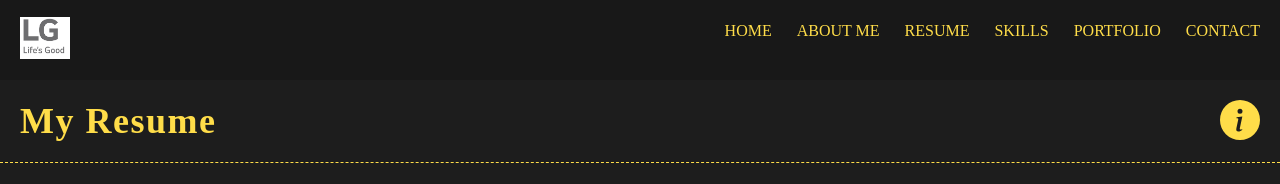
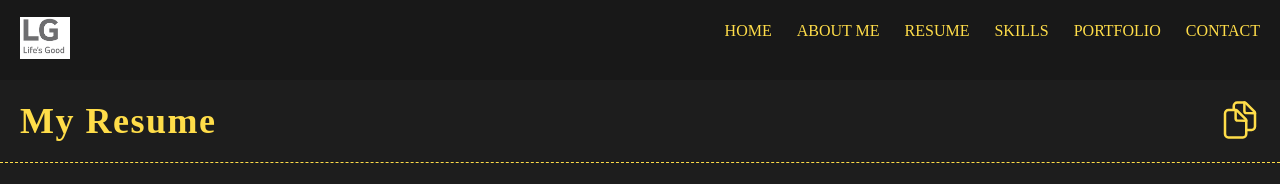
Before and after one commit to NirejBatrai/Portfolio, a React (Vite) app in the folder portfolio/: page /resume in a window 1280 px wide. Shown: the top 184 px of the page. Built offline with nearby package versions, Linux system fonts and the light colour scheme.

Commit message:
change the icons

```diff
--- a/portfolio/src/components/Resume/Resume.jsx
+++ b/portfolio/src/components/Resume/Resume.jsx
@@ -1,7 +1,7 @@
 import React from "react";
 
 import PageHeaderContent from "../PageHeaderContent/PageHeaderContent";
-import { BsInfoCircleFill } from "react-icons/bs";
+import { IoDocumentsOutline } from "react-icons/io5";
 import {
   VerticalTimeline,
   VerticalTimelineElement,
@@ -17,7 +17,7 @@ function Resume() {
     <section id='resume' className='resume'>
       <PageHeaderContent
         headerText='My Resume'
-        icon={<BsInfoCircleFill size={40} />}
+        icon={<IoDocumentsOutline size={40} />}
       />
 
       <div className='timeline'>
```
